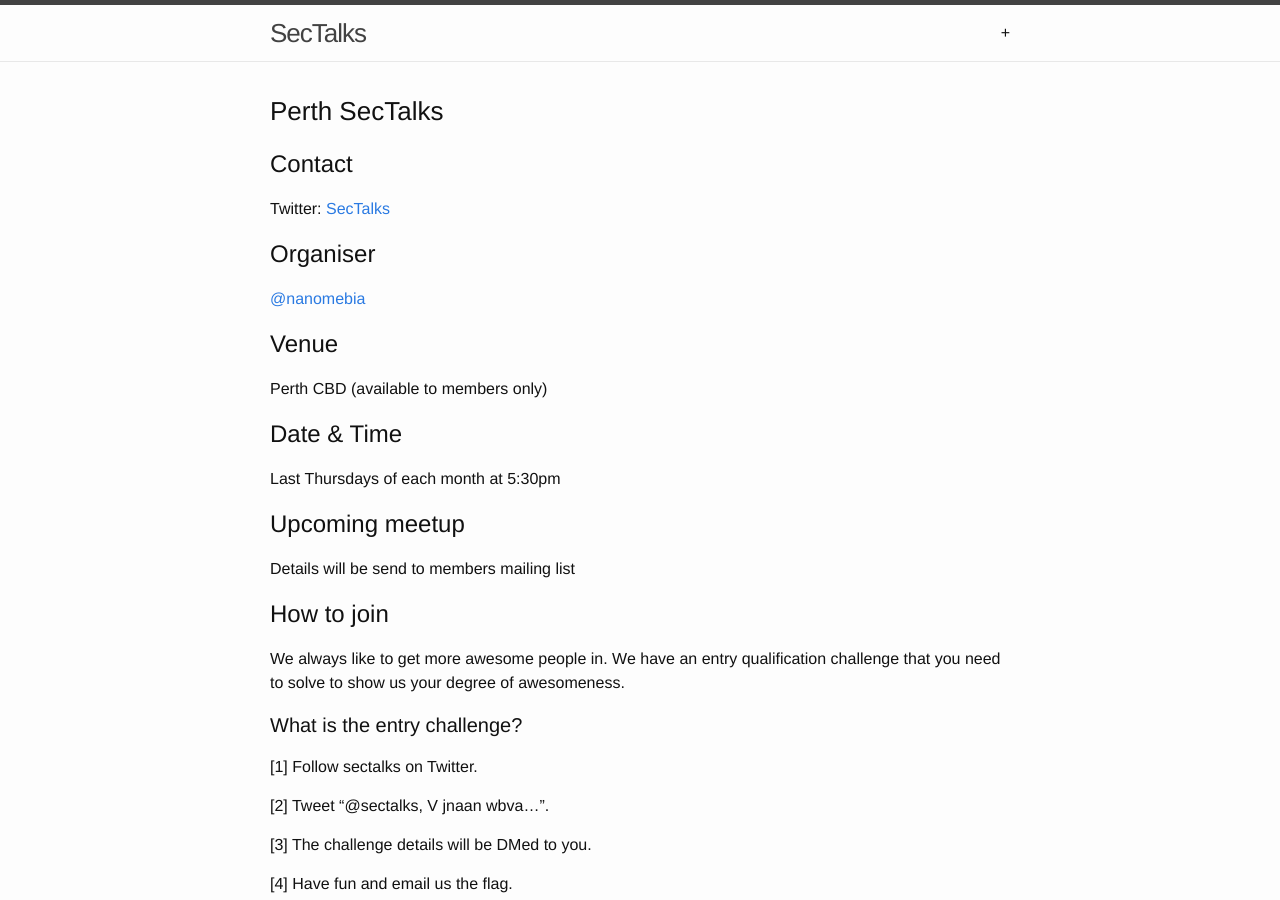
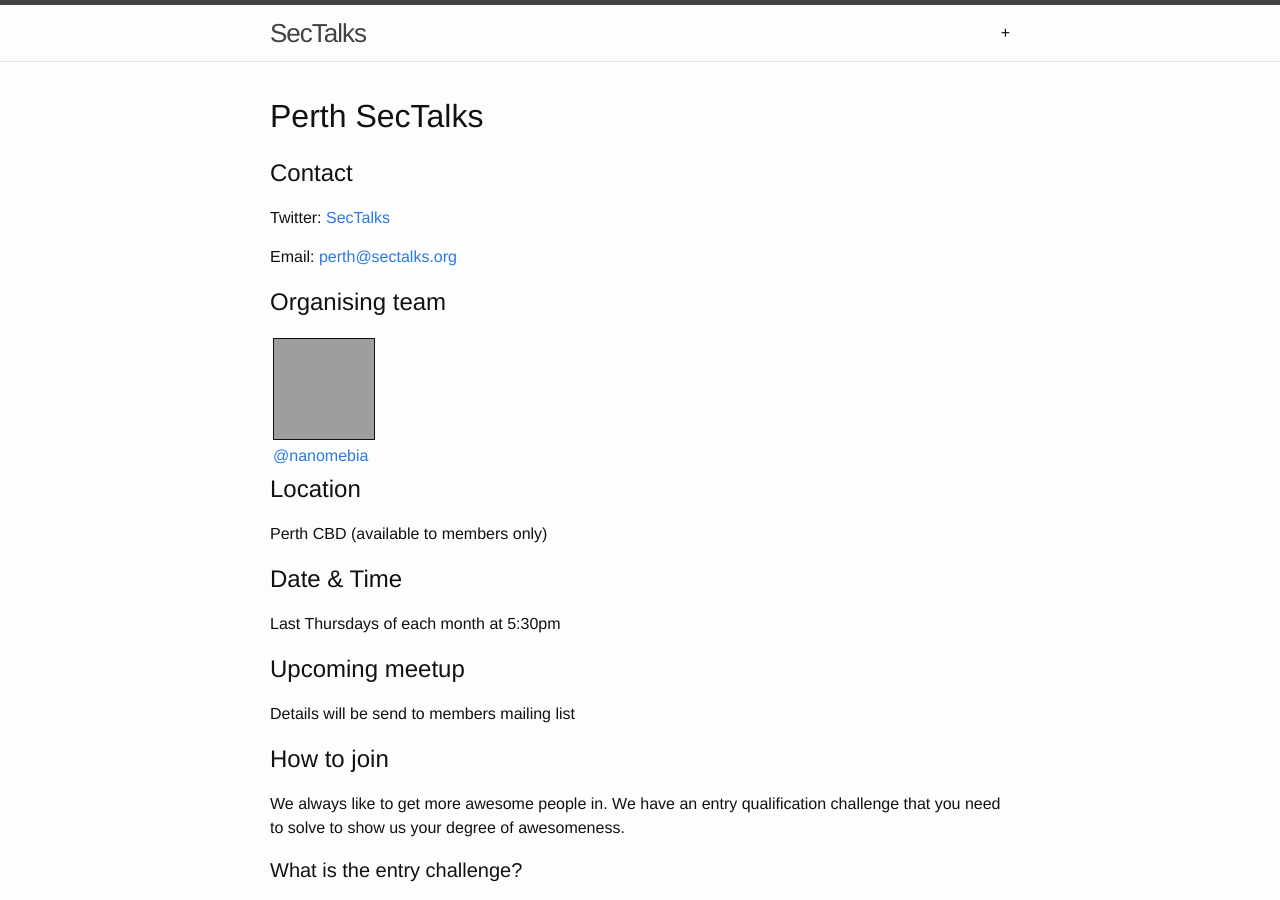
Before and after one commit to sectalks/sectalks.github.io, a Jekyll site: the page built from perth.md, in a window 1280 px wide and 900 px high. Built offline with Jekyll 4.4.1, drawn with Linux system fonts in a browser that asks for light colours; grey boxes are pictures that could not be loaded.

Commit message:
added orgnising team avatar. edited contact details

```diff
--- a/perth.md
+++ b/perth.md
@@ -2,16 +2,19 @@
 layout: page
 title: Perth
 ---
-### Perth SecTalks
+## Perth SecTalks
 
 # Contact
 Twitter: [SecTalks](https://twitter.com/sectalks)
 
-# Organiser
+Email: [perth@sectalks.org](mailto:perth@sectalks.org)
 
-[@nanomebia](https://twitter.com/nanomebia)
+# Organising team
 
-# Venue
+<img src="https://pbs.twimg.com/profile_images/570032547543793664/JidNy3p_.jpeg" width="100" height="100" border="1" /> |
+[@nanomebia](https://twitter.com/nanomebia) |
+
+# Location
 
 Perth CBD (available to members only)
 
```
Also changed, not shown: index.md (+2 -1 lines), sydney.md (+4 -7 lines).
